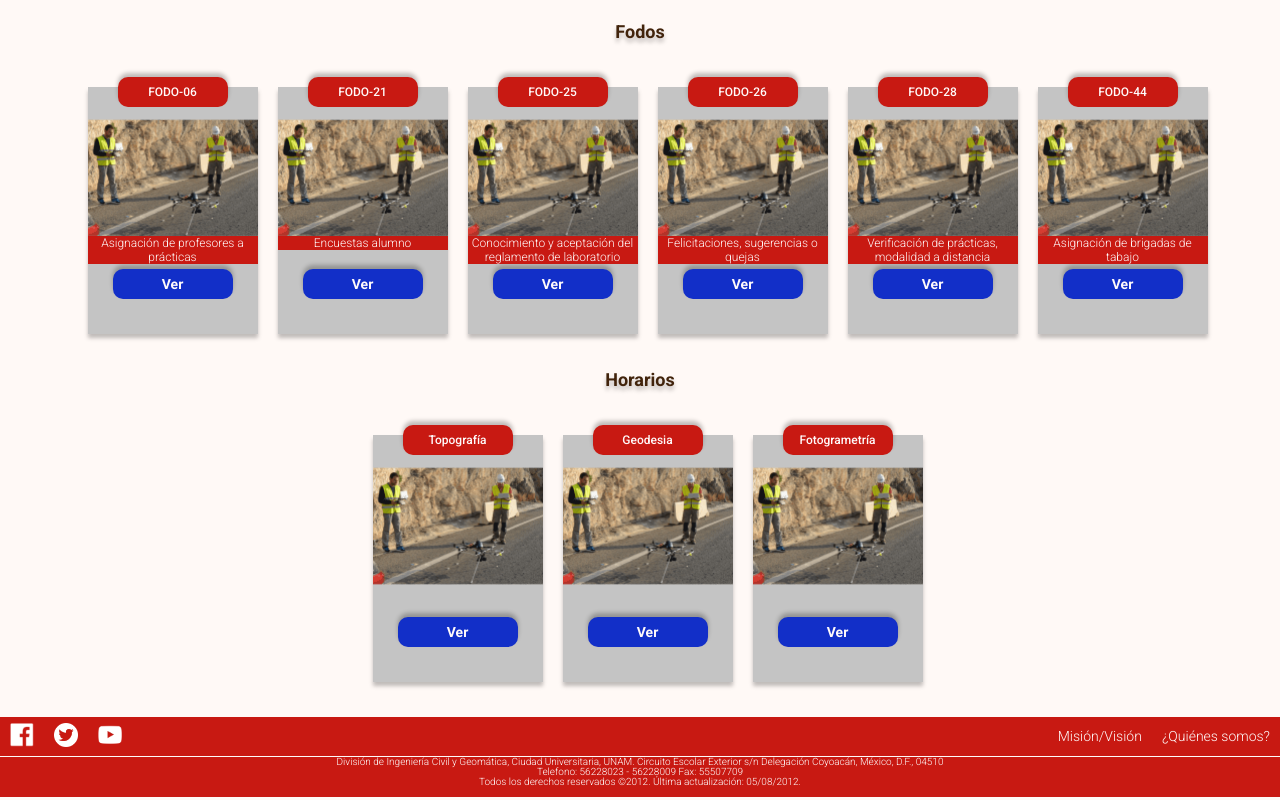
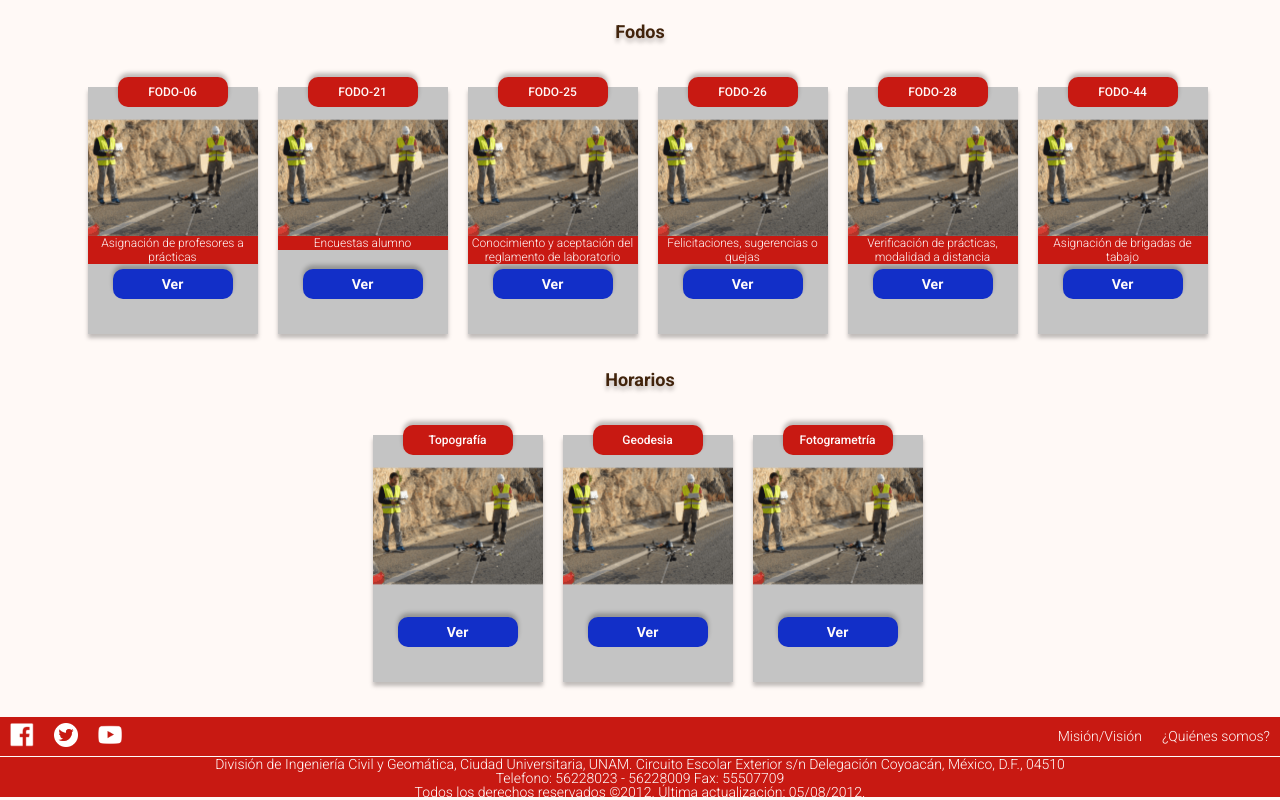
Before and after one commit to keyeneye/pagina-reemplazo, a plain HTML site: page index.html in a window 1280 px wide. Shown: the part 780-1580 px from the top of the page. Drawn offline with Linux system fonts and the light colour scheme.

Commit message:
increasing the font size of the footer

```diff
--- a/css/style.css
+++ b/css/style.css
@@ -242,8 +242,8 @@ footer img{
 }
 .footer-bottom p{
     color: rgb(255,255,255);
-    font-size: 1.0rem;
-    line-height: 1.0rem;
+    font-size: 1.4rem;
+    line-height: 1.4rem;
     font-weight: lighter;
     text-align: center;
 }
```
